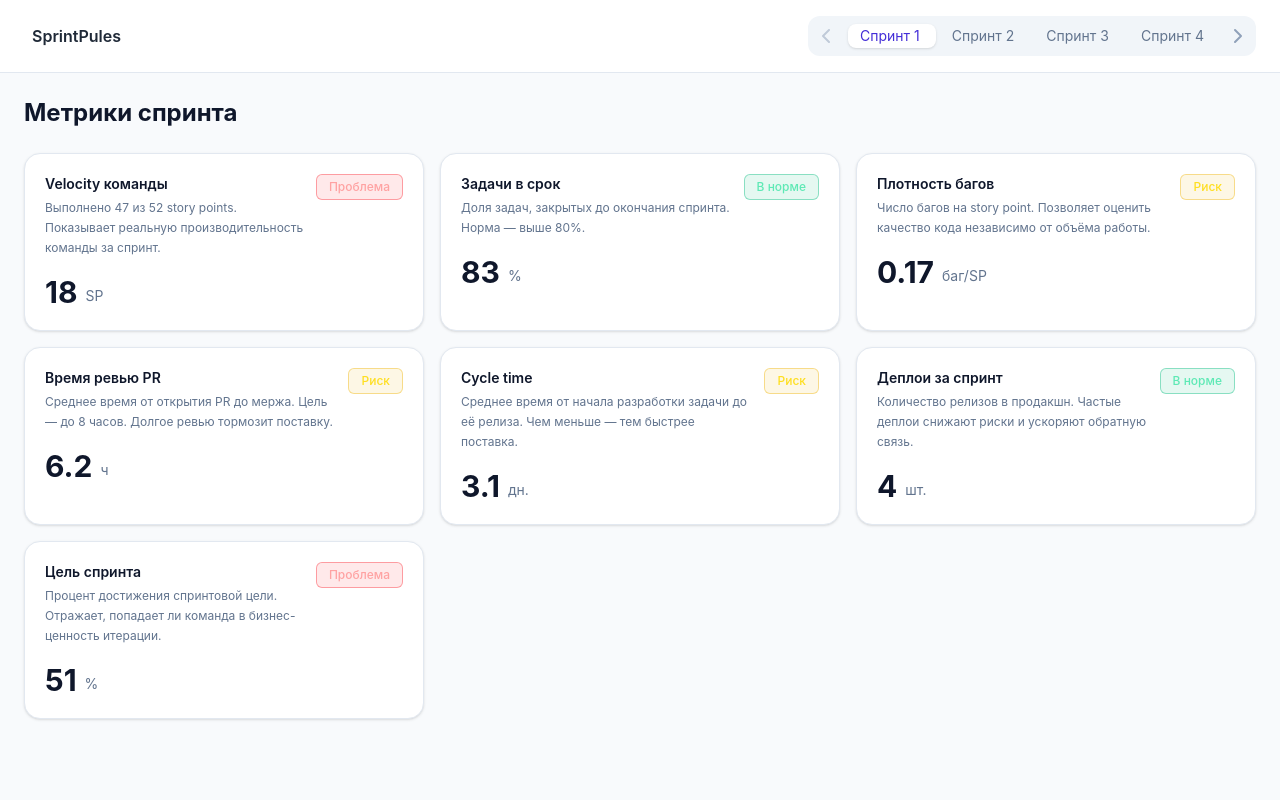
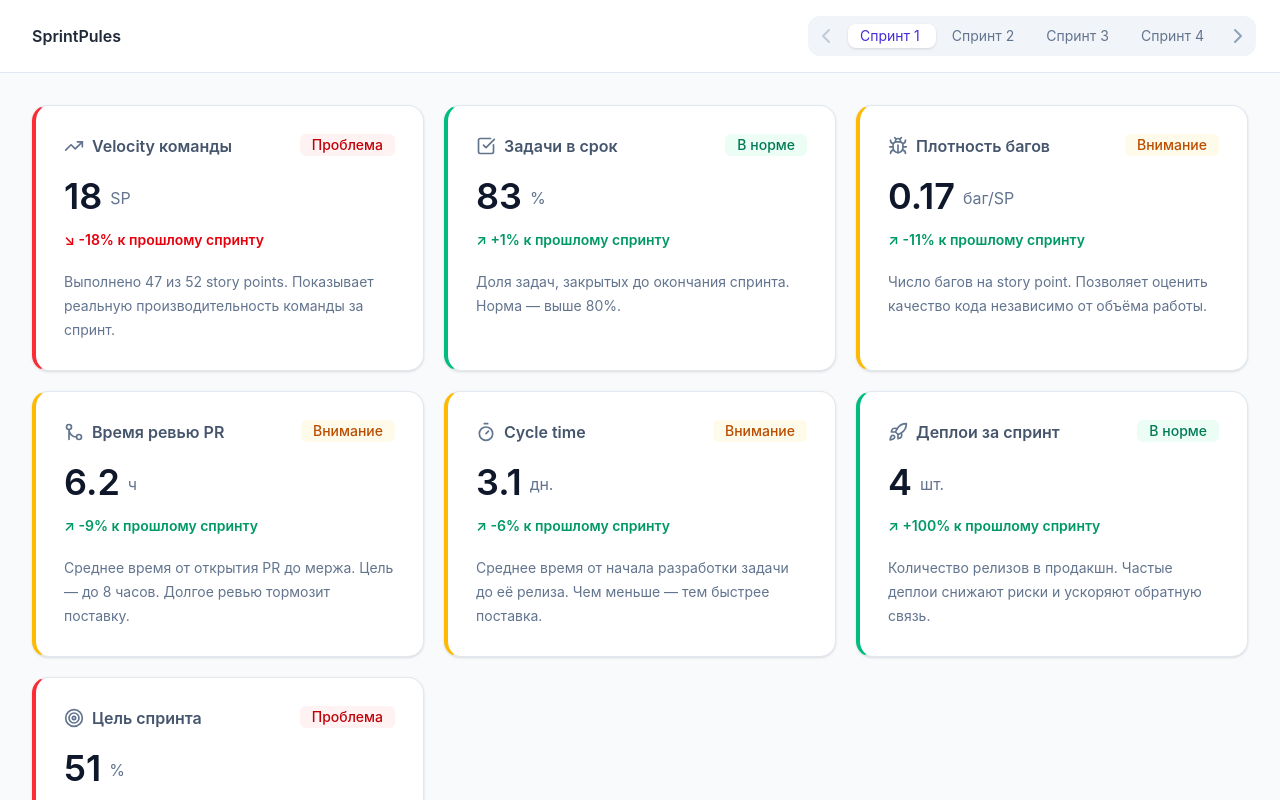
Before and after one commit to lyoha61/sprint-pulse, a Vue app: page / in a window 1280 px wide. Shown: the top 800 px of the page. Built offline with nearby package versions, Linux system fonts and the light colour scheme.

Commit message:
Добавлены Vue на карточки тасков с доработанным дизаайном

```diff
--- /dev/null
+++ b/src/components/MetricCard.vue
@@ -0,0 +1,117 @@
+<script setup>
+import { computed } from 'vue';
+import {
+  TrendingUp,
+  CheckSquare,
+  Bug,
+  GitMerge,
+  Timer,
+  Rocket,
+  Target,
+} from '@lucide/vue';
+
+import StatusBadge from './StatusBadge.vue';
+import { getBadgeByMetricStatus } from '../utils/metricStatusBadge';
+
+const props = defineProps({
+  metric: {
+    type: Object,
+    required: true,
+  },
+});
+
+const icons = {
+  TrendingUp,
+  CheckSquare,
+  Bug,
+  GitMerge,
+  Timer,
+  Rocket,
+  Target,
+};
+
+const IconComponent = computed(() => icons[props.metric.icon] || TrendingUp);
+
+const badge = computed(() => getBadgeByMetricStatus(props.metric.status));
+
+const cardClasses = computed(() => {
+  const classes = {
+    normal: 'border-l-emerald-500',
+    warning: 'border-l-amber-400',
+    critical: 'border-l-red-500',
+  };
+
+  return classes[props.metric.status] || classes.normal;
+});
+
+const trendClasses = computed(() => {
+  const classes = {
+    up: 'text-emerald-600',
+    down: 'text-red-600',
+    stable: 'text-slate-500',
+  };
+
+  return classes[props.metric.trend] || classes.stable;
+});
+
+const trendIcon = computed(() => {
+  if (props.metric.trend === 'up') {
+    return '↗';
+  }
+
+  if (props.metric.trend === 'down') {
+    return '↘';
+  }
+
+  return '→';
+});
+
+const formattedTrendPercent = computed(() => {
+  const percent = props.metric.trendPercent;
+
+  if (percent > 0) {
+    return `+${percent}%`;
+  }
+
+  return `${percent}%`;
+});
+</script>
+
+<template>
+  <article
+    :class="[
+      'rounded-2xl border border-slate-200 border-l-4 bg-white p-7 shadow-sm transition hover:shadow-md',
+      cardClasses,
+    ]"
+  >
+    <div class="mb-5 flex items-start justify-between gap-4">
+      <div class="flex items-center gap-2 text-slate-500">
+        <component :is="IconComponent" class="h-5 w-5" />
+
+        <h3 class="text-base font-semibold text-slate-600">
+          {{ metric.title }}
+        </h3>
+      </div>
+
+      <StatusBadge :type="badge.type" :text="badge.text" />
+    </div>
+
+    <div class="mb-4 flex items-end gap-2">
+      <span class="text-4xl font-semibold leading-none text-slate-900">
+        {{ metric.value }}
+      </span>
+
+      <span class="pb-1 text-base text-slate-500">
+        {{ metric.unit }}
+      </span>
+    </div>
+
+    <p :class="['mb-5 text-sm font-semibold', trendClasses]">
+      {{ trendIcon }} {{ formattedTrendPercent }} к прошлому спринту
+    </p>
+
+    <p class="text-sm leading-6 text-slate-500">
+      {{ metric.description }}
+    </p>
+  </article>
+</template>
--- a/src/components/StatusBadge.vue
+++ b/src/components/StatusBadge.vue
@@ -15,9 +15,9 @@ const props = defineProps({
 
 const badgeClasses = computed(() => {
   const classes = {
-    success: 'border-emerald-500/40 bg-emerald-500/10 text-emerald-300',
-    warning: 'border-yellow-500/40 bg-yellow-500/10 text-yellow-300',
-    error: 'border-red-500/40 bg-red-500/10 text-red-300',
+    success: 'bg-emerald-50 text-emerald-700',
+    warning: 'bg-amber-50 text-amber-700',
+    error: 'bg-red-50 text-red-700',
   };
 
   return classes[props.type];
@@ -27,7 +27,7 @@ const badgeClasses = computed(() => {
 <template>
   <span
     :class="[
-      'inline-flex w-fit min-w-max items-center justify-center whitespace-nowrap rounded-md border px-3 py-1.5 text-xs font-medium leading-none',
+      'inline-flex min-w-max items-center justify-center whitespace-nowrap rounded-md px-3 py-1 text-sm font-medium leading-none',
       badgeClasses,
     ]"
   >
--- a/src/pages/DashboardPage.vue
+++ b/src/pages/DashboardPage.vue
@@ -1,54 +1,25 @@
 <script setup>
+import { computed } from 'vue';
+
 import Header from '../components/Header.vue';
-import StatusBadge from '../components/StatusBadge.vue';
+import MetricCard from '../components/MetricCard.vue';
 
+import { currentSprint } from '../mocks/sprints';
 import { getDashboardMetrics } from '../utils/getDashboardMetrics';
-import { getBadgeByMetricStatus } from '../utils/metricStatusBadge';
 
-const dashboardMetrics = getDashboardMetrics(5,1);
+const dashboardMetrics = computed(() => getDashboardMetrics(currentSprint.id));
 </script>
 
 <template>
   <Header />
 
-  <main class="p-6">
-    <h1 class="mb-6 text-2xl font-bold text-slate-900">
-      Метрики спринта
-    </h1>
-
-    <div class="grid gap-4 md:grid-cols-2 xl:grid-cols-3">
-      <div
+  <main class="min-h-screen bg-slate-50 px-8 py-8">
+    <section class="grid gap-5 lg:grid-cols-2 xl:grid-cols-3">
+      <MetricCard
         v-for="metric in dashboardMetrics"
         :key="metric.id"
-        class="rounded-2xl border border-slate-200 bg-white p-5 shadow-sm"
-      >
-        <div class="mb-4 flex items-start justify-between gap-3">
-          <div>
-            <h2 class="text-sm font-semibold text-slate-900">
-              {{ metric.title }}
-            </h2>
-
-            <p class="mt-1 text-xs leading-5 text-slate-500">
-              {{ metric.description }}
-            </p>
-          </div>
-
-          <StatusBadge
-            :type="getBadgeByMetricStatus(metric.status).type"
-            :text="getBadgeByMetricStatus(metric.status).text"
-          />
-        </div>
-
-        <div class="flex items-end gap-2">
-          <span class="text-3xl font-bold text-slate-900">
-            {{ metric.value }}
-          </span>
-
-          <span class="pb-1 text-sm text-slate-500">
-            {{ metric.unit }}
-          </span>
-        </div>
-      </div>
-    </div>
+        :metric="metric"
+      />
+    </section>
   </main>
 </template>
--- a/src/utils/getDashboardMetrics.js
+++ b/src/utils/getDashboardMetrics.js
@@ -2,6 +2,7 @@ import {
   metricDefinitions,
   getMetricValues,
   getMetricStatus,
+  getTrend,
 } from '../mocks/metrics';
 
 const metricKeyById = {
@@ -14,17 +15,35 @@ const metricKeyById = {
   7: 'sprintGoalAchievement',
 };
 
-export function getDashboardMetrics(sprintId, teamId) {
-  const sprintMetricValues = getMetricValues(sprintId, teamId);
+const lowerIsBetterMetricKeys = ['bugDensity', 'prReviewTime', 'cycleTime'];
 
-  if (!sprintMetricValues) {
+function getTrendPercent(currentValue, previousValue) {
+  if (!previousValue) {
+    return 0;
+  }
+
+  return Math.round(((currentValue - previousValue) / previousValue) * 100);
+}
+
+export function getDashboardMetrics(sprintId, teamId = 1) {
+  const currentMetricValues = getMetricValues(sprintId, teamId);
+  const previousMetricValues = getMetricValues(sprintId - 1, teamId);
+
+  if (!currentMetricValues) {
     return [];
   }
 
   return metricDefinitions.map((metric) => {
     const metricKey = metricKeyById[metric.id];
-    const value = sprintMetricValues.metrics[metricKey];
+
+    const value = currentMetricValues.metrics[metricKey];
+    const previousValue = previousMetricValues?.metrics?.[metricKey];
+
+    const isLowerBetter = lowerIsBetterMetricKeys.includes(metricKey);
+
     const status = getMetricStatus(value, metric.id);
+    const trend = getTrend(value, previousValue, isLowerBetter);
+    const trendPercent = getTrendPercent(value, previousValue);
 
     return {
       id: metric.id,
@@ -34,6 +53,8 @@ export function getDashboardMetrics(sprintId, teamId) {
       icon: metric.icon,
       value,
       status,
+      trend,
+      trendPercent,
     };
   });
 }
--- a/src/utils/metricStatusBadge.js
+++ b/src/utils/metricStatusBadge.js
@@ -6,7 +6,7 @@ export function getBadgeByMetricStatus(status) {
     },
     warning: {
       type: 'warning',
-      text: 'Риск',
+      text: 'Внимание',
     },
     critical: {
       type: 'error',
```
